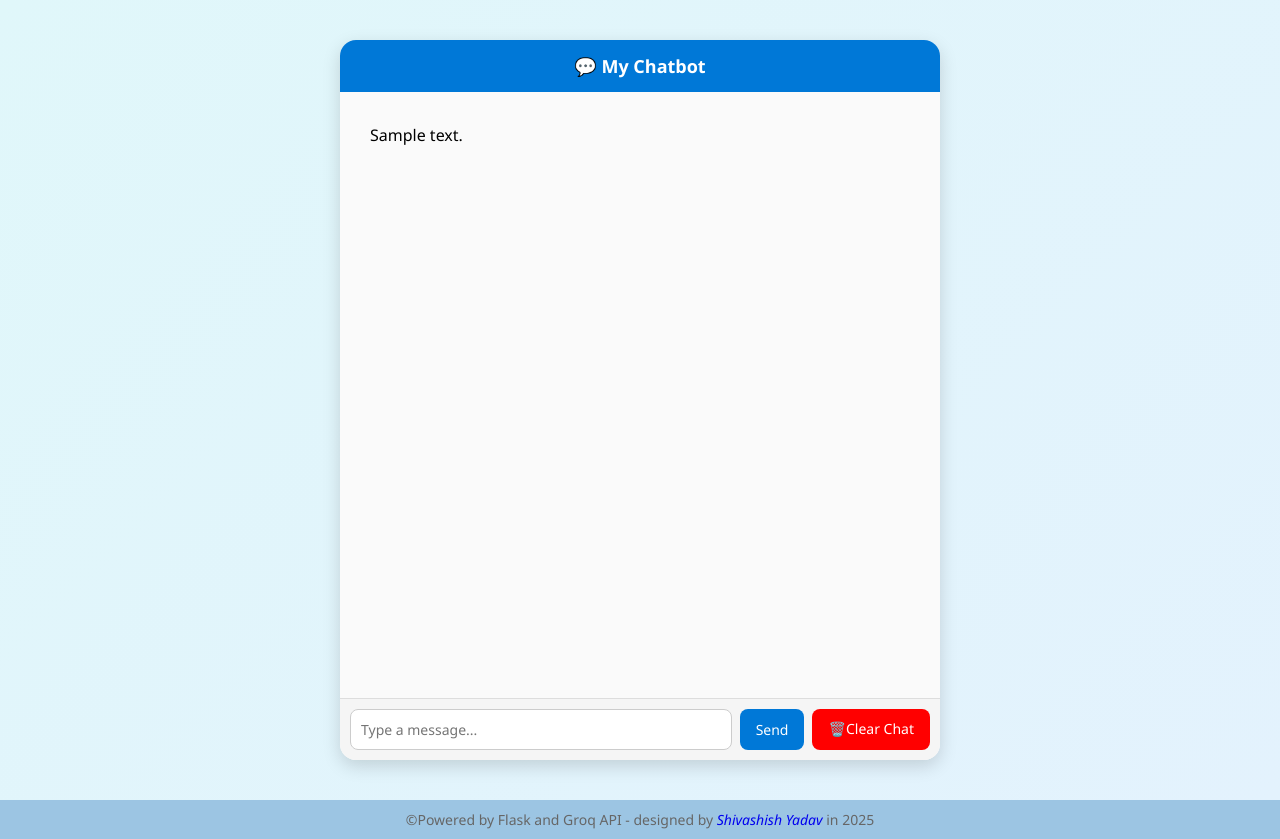
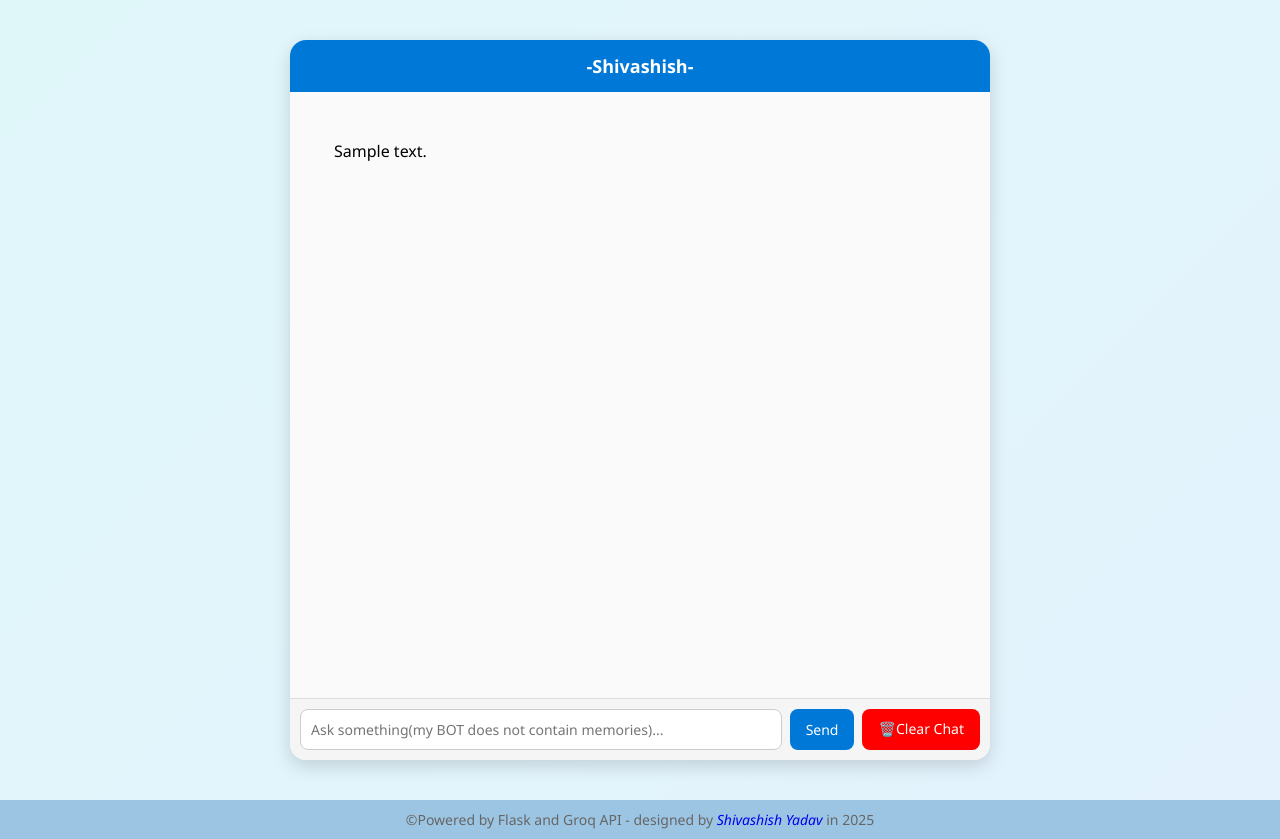
Before and after one commit to shivashishyadav/ChatBot, a Flask app: template templates/index.html in a window 1280 px wide. Run offline with Flask 3, Linux system fonts and the light colour scheme; the template is opened without the code that fills it: most values are stand-ins (such as "Sample title", 1, 10 or a date in 2020); some libraries are stand-ins or nearby versions.

Commit message:
Fix: keep bot memory, clean code, formating on reply...

```diff
--- a/app.py
+++ b/app.py
@@ -3,6 +3,7 @@ from flask_session import Session
 from groq import Groq
 import os
 from dotenv import load_dotenv
+import markdown
 
 load_dotenv()
 app = Flask(__name__)
@@ -19,57 +20,53 @@ client = Groq(api_key=os.getenv("GROQ_API_KEY"))
 
 @app.route("/", methods=["GET", "POST"])
 def home():
+    if "chat_history" not in session:
+        session["chat_history"] = []
 
-    # STEP-1: Make sure chat_history exists
-    # session is a special dictionary provided by Flask.
-    # It stores data separately for each user (like a private box).
-    # Here, we’re checking: “Does this user already have a chat_history list stored?”
-    # If not,j we’ll create one in the next line.
-    if "chat_history" not in session:
-        session["chat_history"] = []  # {"chat_history": []}
+    if request.method == "POST":
+        user_message = request.form["message"]
 
-    # STEP-2: Handle form submission (when user sends a message)
-    if (
-        request.method == "POST"
-    ):  # We only want to process messages when the user actually submits the chat form; that’s "POST"
-        user_message = request.form[
-            "message"
-        ]  # get text from input, which name is "message"
-        session["chat_history"].append(
-            ("user", user_message)
-        )  # session["chat_history"] == [("user", "Hello")]
+        # Save user msg in plain text
+        session["chat_history"].append(("user", user_message))
 
-        # STEP-3: Bot reply
-        # bot_reply = "Hii! I am your chatbot"
+        try:
+            # Build messages for Groq (from plain text history)
+            messages = [{"role": "system", "content": "You are a helpful chatbot"}]
 
-        # STEP-4: Call graq API
-        try:
+            for role, msg in session["chat_history"]:
+                if role == "user":
+                    messages.append({"role": "user", "content": msg})
+                elif role == "bot":
+                    messages.append({"role": "assistant", "content": msg})
+
             response = client.chat.completions.create(
                 model="llama-3.3-70b-versatile",
-                messages=[
-                    {"role": "system", "content": "You are a helpful chatbot"},
-                    {"role": "user", "content": user_message},
-                ],
+                messages=messages,
             )
+
             bot_reply = response.choices[0].message.content
-            session["chat_history"].append(("bot", bot_reply))  # save bot msg
-            session["chat_history"] = session["chat_history"][
-                -20
-            ]  # Keep only the last 20 messages
+
+            # Save bot reply in plain text (not HTML)
+            session["chat_history"].append(("bot", bot_reply))
+            session["chat_history"] = session["chat_history"][-20:]
+
         except Exception as e:
             bot_reply = "Sorry, I had trouble connecting to the AI service."
-
-        # Now our session dictionary something like this
-        # session["chat_history"] == [
-        #     ("user", "Hello"),
-        #     ("bot", "Hello! I'm your chatbot.")
-        # ]
+            session["chat_history"].append(("bot", bot_reply))
 
         return redirect(url_for("home"))
 
-    return render_template(
-        "index.html", chat_history=session["chat_history"]
-    )  # pass Python data into index.html
+    #  Convert bot replies to Markdown only when rendering
+    rendered_history = []
+    for role, msg in session["chat_history"]:
+        if role == "bot":
+            rendered_history.append(
+                (role, markdown.markdown(msg, extensions=["fenced_code", "nl2br"]))
+            )
+        else:
+            rendered_history.append((role, msg))
+
+    return render_template("index.html", chat_history=rendered_history)
 
 
 @app.route("/clear")
--- a/static/style.css
+++ b/static/style.css
@@ -21,7 +21,7 @@
 .chat-card {
     background-color: #fff;
     width: 100%;
-    max-width: 600px;
+    max-width: 700px;
     height: 90vh;
     border-radius: 16px;
     box-shadow: 0 6px 18px rgba(0, 0, 0, 0.15);
@@ -37,6 +37,9 @@
     font-size: 18px;
     font-weight: bold;
     text-align: center;
+}
+
+.chat-header a{
     color: white;
 }
 
@@ -124,7 +127,8 @@ footer p {
     background-color: #9cc5e3;
     color: #666;
 }
-footer p a:hover{
+
+footer p a:hover {
     color: rgb(83, 114, 148);
 }
 
@@ -135,3 +139,15 @@ footer p a:hover{
         max-width: 100%;
     }
 }
+
+.message.bot pre {
+    padding: 10px;
+    border-radius: 8px;
+    overflow-x: auto;
+    font-family: Consolas, monospace;
+}
+.message.bot code {
+    padding: 2px 6px;
+    border-radius: 4px;
+    font-family: Consolas, monospace;
+}
--- a/templates/index.html
+++ b/templates/index.html
@@ -5,13 +5,18 @@
     <meta name="viewport" content="width=device-width, initial-scale=1.0" />
     <title>ChatBot-Shivashish Yadav</title>
     <link rel="stylesheet" href="{{ url_for('static', filename='style.css') }}" />
+
+    <!-- Highlight.js CSS theme -->
+    <link rel="stylesheet" href="https://cdnjs.cloudflare.com/ajax/libs/highlight.js/11.9.0/styles/github-dark.min.css" />
+    <!-- Highlight.js library -->
+    <script src="https://cdnjs.cloudflare.com/ajax/libs/highlight.js/11.9.0/highlight.min.js"></script>
   </head>
   <body>
     <div class="container">
       <div class="chat-card">
         <!-- Header -->
         <div class="chat-header">
-          <span>💬 My Chatbot</span>
+          <a href="https://www.linkedin.com/in/shivashish-yadav-196275310/"><span>-Shivashish-</span></a>
         </div>
 
         <!--
@@ -25,28 +30,37 @@
               <p><b>Bot:</b> Hi there!</p>
             </div>
           </div>
-               -->
+                     -->
         <!-- Messages -->
         <div class="chat-body" id="chatBody">
           {% for role, message in chat_history %}
             <div class="message {{ role }}">
-              <p>{{ message }}</p>
+              <div class="message {{ role }}">{{ message|safe }}</div>
             </div>
           {% endfor %}
         </div>
 
         <!-- Input -->
         <form method="POST" class="chat-footer">
-          <input type="text" placeholder="Type a message..." name="message" required />
-          <button type="submit">Send</button>
-          <a href="/clear" class="clear-btn">🗑️Clear Chat</a>
+          <input type="text" placeholder="Ask something(my BOT does not contain memories)..." name="message" required aria-label="Message input" />
+          <button type="submit" aria-label="Send message">Send</button>
+          <a href="/clear" class="clear-btn" aria-label="Clear chat">🗑️Clear Chat</a>
         </form>
       </div>
     </div>
+
     <footer>
       <p>
         &copy;Powered by Flask and Groq API - designed by <a href="https://github.com/shivashishyadav/" target="_blank"><i>Shivashish Yadav</i></a> in 2025
       </p>
     </footer>
+    <script>
+      const chatBody = document.getElementById('chatBody')
+      chatBody.scrollTop = chatBody.scrollHeight
+    </script>
+    <!-- Auto-detect languages -->
+    <script>
+      hljs.highlightAll()
+    </script>
   </body>
 </html>
```
